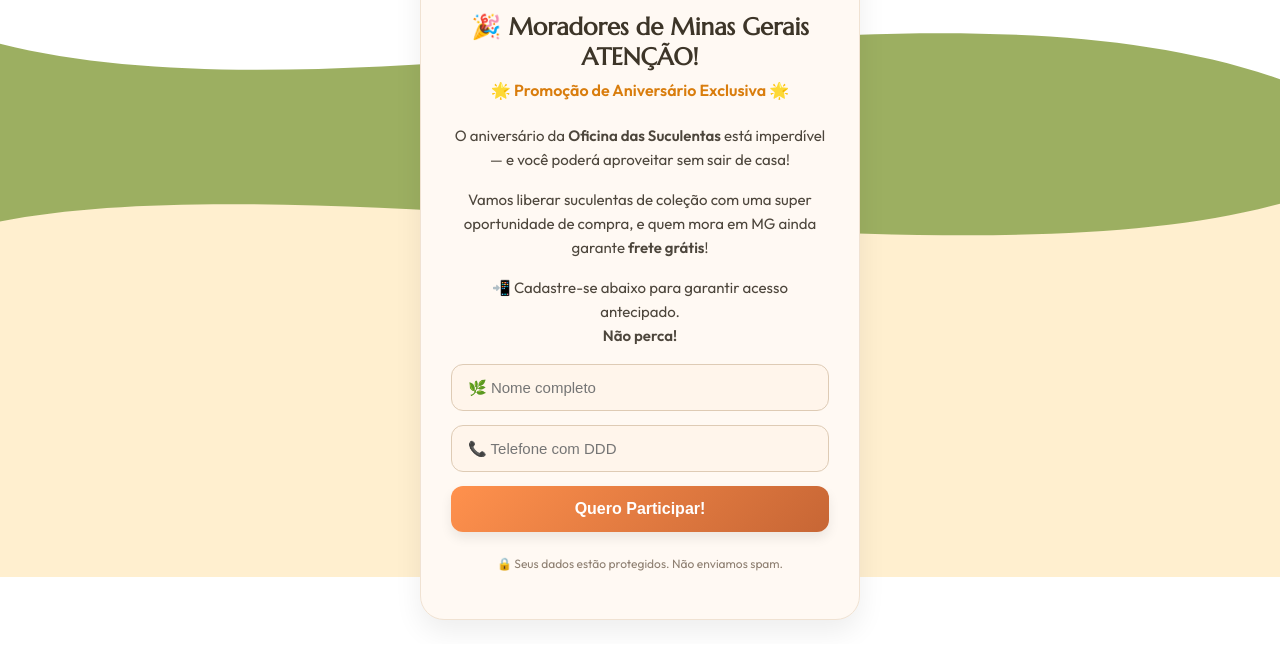
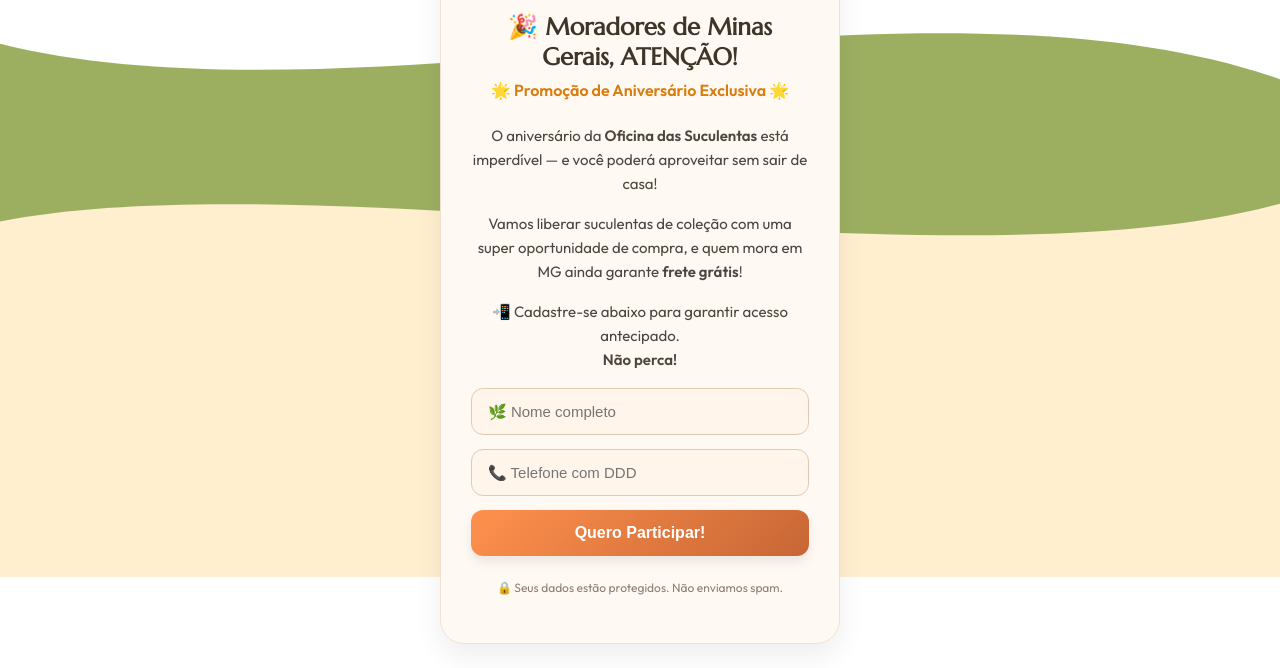
Before and after one commit to pedrohenriquecalais/Lp-online, a plain HTML site: page lp_oficina2/index.html in a window 1280 px wide. Shown: the part 223-891 px from the top of the page. Before the commit the page ends 867 px from the top, so only its background shows below. Drawn offline with Linux system fonts and the light colour scheme.

Commit message:
Update index.html

```diff
--- a/lp_oficina2/index.html
+++ b/lp_oficina2/index.html
@@ -37,7 +37,7 @@
     .form-container {
       position: relative;
       z-index: 2;
-      max-width: 440px;
+      max-width: 400px;
       width: 100%;
       background-color: #FFF9F3;
       border-radius: 24px;
@@ -141,7 +141,7 @@
   <div class="form-container">
     <img src="logo-oficina.png" alt="Logo Oficina das Suculentas" class="logo" />
 
-    <h1>🎉 Moradores de Minas Gerais ATENÇÃO!</h1>
+    <h1>🎉 Moradores de Minas Gerais, ATENÇÃO!</h1>
     <div class="subtitulo">🌟 Promoção de Aniversário Exclusiva 🌟</div>
 
     <p>O aniversário da <strong>Oficina das Suculentas</strong> está imperdível — e você poderá aproveitar sem sair de casa!</p>
```
